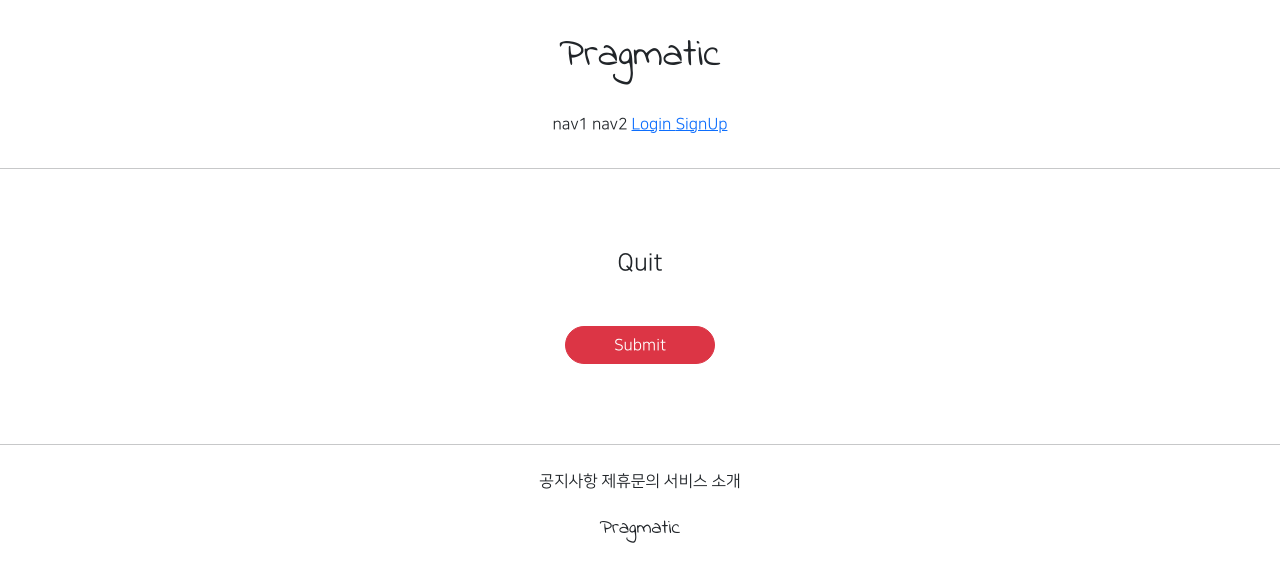
After one commit to LEECHANGDAEE/new_project4, a Django app: page /accounts/delete/1 in a window 1280 px wide. The commit adds this page. Shown: the top 582 px of the page. Run offline with Django 3.2, Linux system fonts and the light colour scheme; tables that the repository leaves empty hold one stand-in row (values such as "Sample post"); parts of the project's set-up code (start-up, migrations or seed data) failed here and were passed over; some libraries are stand-ins or nearby versions.

Commit message:
7/20 new commit2

```diff
--- /dev/null
+++ b/accountapp/templates/accountapp/delete.html
@@ -0,0 +1,22 @@
+{% extends 'base.html' %}
+
+{% block  content %}
+
+
+
+    <div class="text-center mw-500 m-auto">
+        <div class="m-5">
+            <h4>Quit</h4>
+        </div>
+        <div>
+            <form action="{% url 'accountapp:delete' pk=target_user.pk %}" method="post">
+                {% csrf_token %}
+                <div class="m-5">
+                    <input type="submit"
+                       class="btn btn-danger rounded-pill px-5">
+                </div>
+            </form>
+        </div>
+    </div>
+
+{% endblock %}
--- a/accountapp/templates/accountapp/detail.html
+++ b/accountapp/templates/accountapp/detail.html
@@ -17,6 +17,11 @@
             </a>
 
         </div>
+        <div>
+            <a href="{% url 'accountapp:delete' pk=target_user.pk %}">
+                Quit
+            </a>
+        </div>
     </div>
 
 
```
